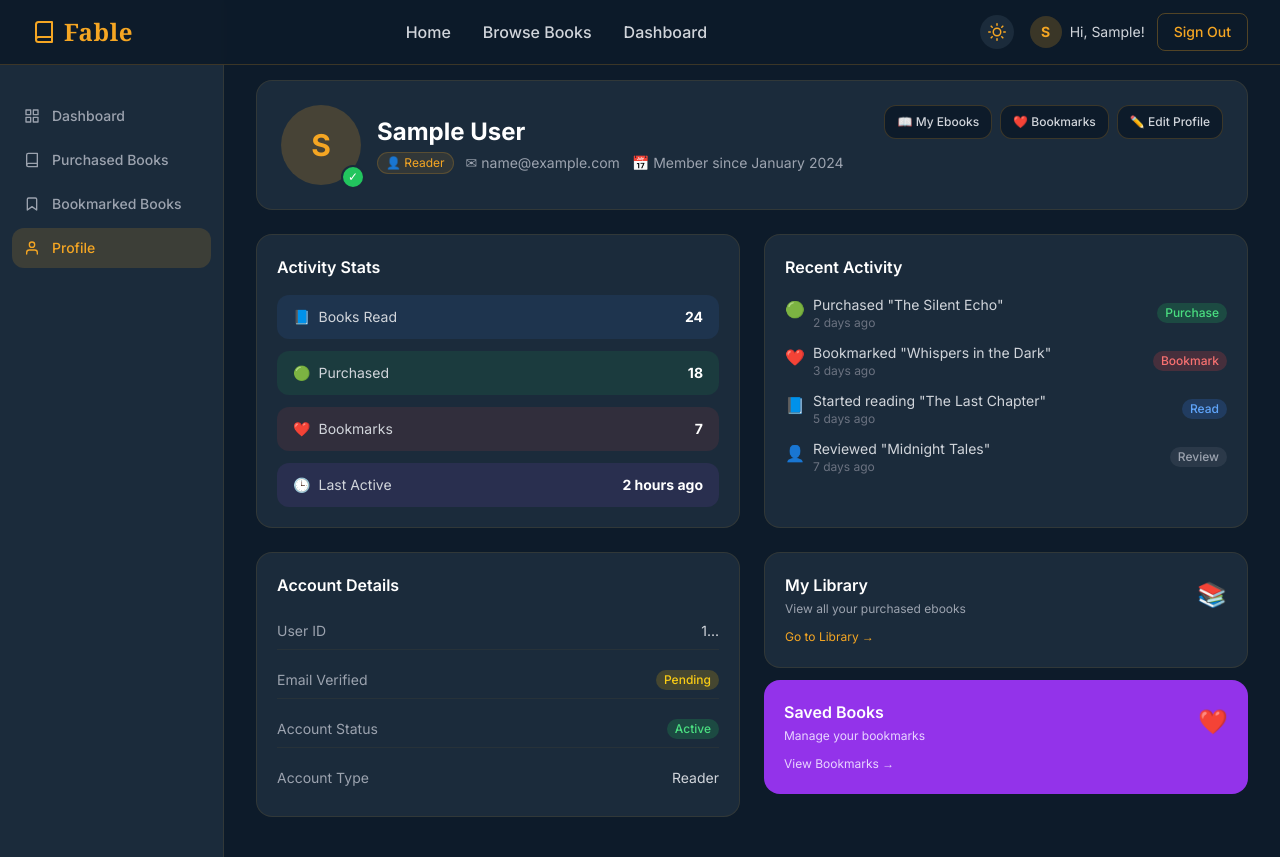
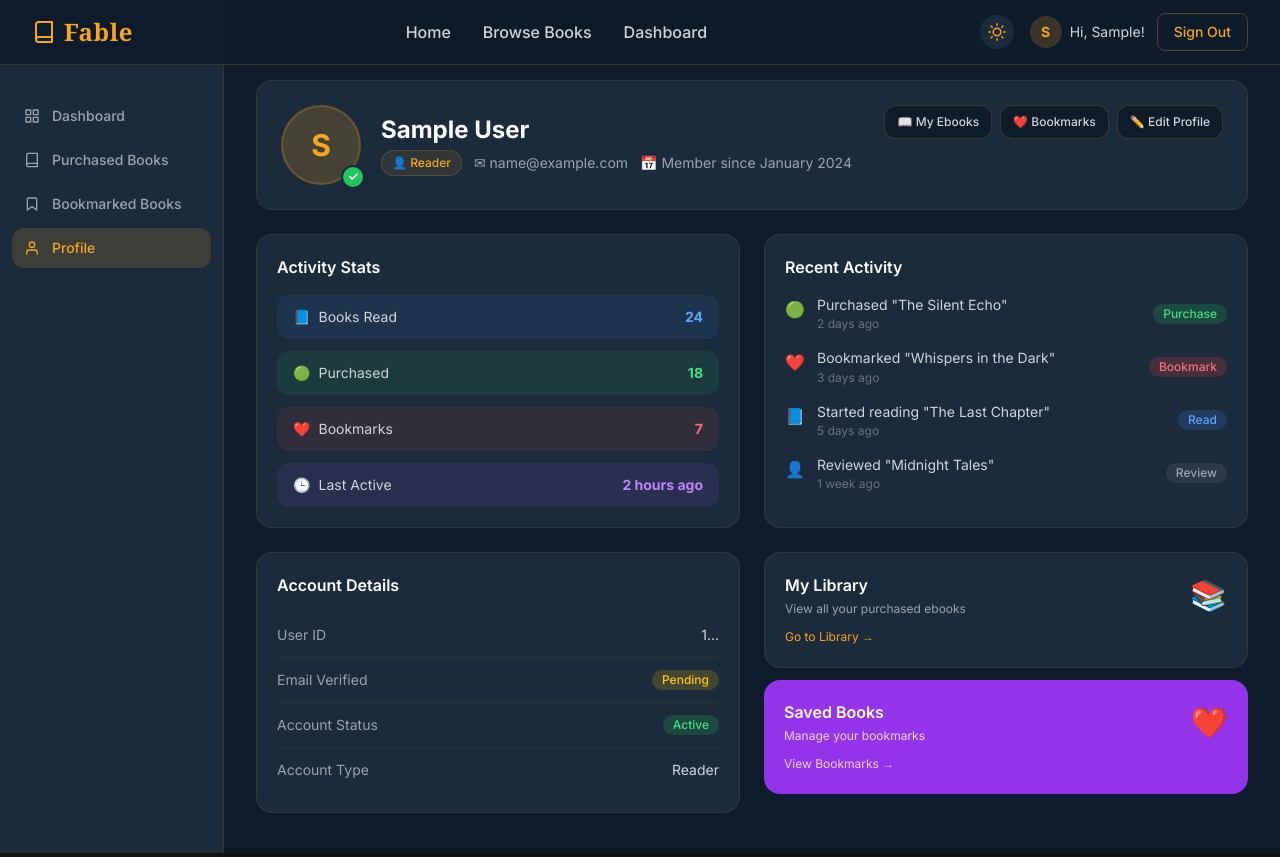
Before and after one commit to rakibmur420-source/B13-assignment-10_client, a Next.js app: page /dashboard/reader/profile in a window 1280 px wide. Built offline with nearby package versions, Linux system fonts and the light colour scheme; no server answers; sample sign-in values are in the browser's storage.

Commit message:
fix: reader

```diff
--- a/app/dashboard/reader/page.js
+++ b/app/dashboard/reader/page.js
@@ -1,19 +1,68 @@
 "use client";
-import { useEffect } from "react";
+import { useEffect, useState } from "react";
 import { useRouter } from "next/navigation";
 import { useAuth } from "@/context/AuthContext";
+import ReaderSidebar from "@/components/ReaderSidebar";
+import axios from "axios";
 
-export default function ReaderDashboardRedirect() {
-  const { user, loading } = useAuth();
+export default function PurchasedBooksPage() {
+  const { user, token, loading } = useAuth();
   const router = useRouter();
+  const [purchases, setPurchases] = useState([]);
+  const [fetching, setFetching] = useState(true);
+  const API_URL = process.env.NEXT_PUBLIC_API_URL;
+
   useEffect(() => {
     if (loading) return;
     if (!user) { router.push("/login"); return; }
-    router.push("/dashboard/reader/profile");
+    axios.get(`${API_URL}/api/transactions/my-purchases`, { headers: { Authorization: `Bearer ${token}` } })
+      .then(r => setPurchases(r.data || []))
+      .catch(() => {})
+      .finally(() => setFetching(false));
   }, [user, loading]);
+
   return (
-    <main className="min-h-screen bg-navy flex items-center justify-center">
-      <div className="w-12 h-12 border-4 border-gold/20 border-t-gold rounded-full animate-spin" />
-    </main>
+    <div className="flex bg-navy min-h-screen">
+      <ReaderSidebar />
+      <main className="flex-1 pt-20 px-8 pb-10">
+        <div className="mb-6">
+          <h1 className="text-2xl font-serif font-bold text-white">Purchased Books</h1>
+          <p className="text-gray-400 text-sm mt-1">All ebooks you have bought.</p>
+        </div>
+        {fetching ? (
+          <div className="flex items-center justify-center py-20">
+            <div className="w-10 h-10 border-4 border-gold/20 border-t-gold rounded-full animate-spin" />
+          </div>
+        ) : purchases.length === 0 ? (
+          <div className="bg-navy-light border border-gold/10 rounded-2xl p-16 text-center">
+            <p className="text-4xl mb-4">📖</p>
+            <p className="text-white font-semibold mb-2">No purchases yet</p>
+            <p className="text-gray-400 text-sm mb-6">Browse and buy your first ebook!</p>
+            <button onClick={() => router.push("/ebooks")} className="px-6 py-2 bg-gold text-navy font-bold rounded-xl text-sm">Browse Books</button>
+          </div>
+        ) : (
+          <div className="grid grid-cols-1 md:grid-cols-2 lg:grid-cols-3 gap-5">
+            {purchases.map((t) => (
+              <div key={t._id} onClick={() => router.push(`/ebooks/${t.ebook?._id}`)}
+                className="bg-navy-light border border-gold/10 rounded-2xl overflow-hidden cursor-pointer hover:border-gold/30 transition-all">
+                <div className="h-44 bg-navy flex items-center justify-center overflow-hidden">
+                  {t.ebook?.coverImage
+                    ? <img src={t.ebook.coverImage} alt={t.ebookTitle} className="w-full h-full object-cover" />
+                    : <span className="text-5xl">📖</span>}
+                </div>
+                <div className="p-4">
+                  <h3 className="text-white font-semibold mb-1">{t.ebookTitle}</h3>
+                  <p className="text-gray-400 text-xs mb-2">{t.ebook?.writerName}</p>
+                  <div className="flex items-center justify-between">
+                    <span className="text-gold text-sm font-medium">${t.amount}</span>
+                    <span className="px-2 py-0.5 bg-green-500/20 text-green-400 rounded-full text-xs">Purchased</span>
+                  </div>
+                </div>
+              </div>
+            ))}
+          </div>
+        )}
+      </main>
+    </div>
   );
 }
--- a/app/dashboard/reader/profile/page.js
+++ b/app/dashboard/reader/profile/page.js
@@ -6,11 +6,11 @@ import ReaderSidebar from "@/components/ReaderSidebar";
 import axios from "axios";
 import toast from "react-hot-toast";
 
-const recentActivity = [
-  { icon: "🟢", text: 'Purchased "The Silent Echo"', tag: "Purchase", color: "text-green-400 bg-green-500/20", days: 2 },
-  { icon: "❤️", text: 'Bookmarked "Whispers in the Dark"', tag: "Bookmark", color: "text-red-400 bg-red-500/20", days: 3 },
-  { icon: "📘", text: 'Started reading "The Last Chapter"', tag: "Read", color: "text-blue-400 bg-blue-500/20", days: 5 },
-  { icon: "👤", text: 'Reviewed "Midnight Tales"', tag: "Review", color: "text-gray-400 bg-gray-500/20", days: 7 },
+const RECENT_ACTIVITY = [
+  { icon: "🟢", text: 'Purchased "The Silent Echo"', tag: "Purchase", tagColor: "bg-green-500/20 text-green-400", ago: "2 days ago" },
+  { icon: "❤️", text: 'Bookmarked "Whispers in the Dark"', tag: "Bookmark", tagColor: "bg-red-500/20 text-red-400", ago: "3 days ago" },
+  { icon: "📘", text: 'Started reading "The Last Chapter"', tag: "Read", tagColor: "bg-blue-500/20 text-blue-400", ago: "5 days ago" },
+  { icon: "👤", text: 'Reviewed "Midnight Tales"', tag: "Review", tagColor: "bg-gray-500/20 text-gray-400", ago: "1 week ago" },
 ];
 
 export default function ReaderProfilePage() {
@@ -29,7 +29,10 @@ export default function ReaderProfilePage() {
     Promise.all([
       axios.get(`${API_URL}/api/transactions/my-purchases`, { headers: { Authorization: `Bearer ${token}` } }),
       axios.get(`${API_URL}/api/users/${user._id}/bookmarks`, { headers: { Authorization: `Bearer ${token}` } }),
-    ]).then(([p, b]) => { setPurchases(p.data); setBookmarks(b.data); }).catch(() => {});
+    ]).then(([p, b]) => {
+      setPurchases(p.data || []);
+      setBookmarks(b.data || []);
+    }).catch(() => {});
   }, [user, loading]);
 
   const handleSave = async () => {
@@ -39,114 +42,160 @@ export default function ReaderProfilePage() {
     } catch { toast.error("Failed to update"); }
   };
 
-  if (loading) return <div className="min-h-screen bg-navy flex items-center justify-center"><div className="w-12 h-12 border-4 border-gold/20 border-t-gold rounded-full animate-spin" /></div>;
+  if (loading) return (
+    <div className="min-h-screen bg-navy flex items-center justify-center">
+      <div className="w-12 h-12 border-4 border-gold/20 border-t-gold rounded-full animate-spin" />
+    </div>
+  );
+
+  const joinDate = user?.createdAt
+    ? new Date(user.createdAt).toLocaleDateString("en-US", { month: "long", year: "numeric" })
+    : "January 2024";
 
   return (
     <div className="flex bg-navy min-h-screen">
       <ReaderSidebar />
       <main className="flex-1 pt-20 px-8 pb-10">
-        {/* Header */}
+
+        {/* Profile Header */}
         <div className="bg-navy-light border border-gold/10 rounded-2xl p-6 mb-6">
-          <div className="flex items-start justify-between">
-            <div className="flex items-center gap-4">
+          <div className="flex items-start justify-between flex-wrap gap-4">
+            <div className="flex items-center gap-5">
               <div className="relative">
-                <div className="w-20 h-20 rounded-full bg-gold/20 flex items-center justify-center overflow-hidden">
-                  {user?.photoURL ? <img src={user.photoURL} className="w-20 h-20 rounded-full object-cover" /> :
-                    <span className="text-gold text-3xl font-bold">{user?.name?.charAt(0)}</span>}
+                <div className="w-20 h-20 rounded-full bg-gold/20 flex items-center justify-center overflow-hidden border-2 border-gold/20">
+                  {user?.photoURL
+                    ? <img src={user.photoURL} alt={user.name} className="w-20 h-20 rounded-full object-cover" />
+                    : <span className="text-gold text-3xl font-bold">{user?.name?.charAt(0)}</span>}
                 </div>
                 <div className="absolute -bottom-1 -right-1 w-6 h-6 bg-green-500 rounded-full border-2 border-navy-light flex items-center justify-center">
-                  <span className="text-white text-xs">✓</span>
+                  <span className="text-white text-xs font-bold">✓</span>
                 </div>
               </div>
               <div>
                 {editMode ? (
-                  <input value={name} onChange={e => setName(e.target.value)} className="bg-navy border border-gold/30 text-white text-xl font-bold rounded-lg px-3 py-1 focus:outline-none" />
-                ) : <h2 className="text-white text-2xl font-bold">{user?.name}</h2>}
-                <div className="flex items-center gap-3 mt-1">
-                  <span className="px-2 py-0.5 bg-gold/10 border border-gold/20 rounded-full text-xs text-gold">👤 Reader</span>
+                  <input value={name} onChange={e => setName(e.target.value)}
+                    className="bg-navy border border-gold/30 text-white text-xl font-bold rounded-lg px-3 py-1 focus:outline-none mb-1" />
+                ) : (
+                  <h2 className="text-white text-2xl font-bold mb-1">{user?.name}</h2>
+                )}
+                <div className="flex flex-wrap items-center gap-3">
+                  <span className="flex items-center gap-1 px-2.5 py-1 bg-gold/10 border border-gold/20 rounded-full text-xs text-gold font-medium">
+                    👤 Reader
+                  </span>
                   <span className="text-gray-400 text-sm">✉ {user?.email}</span>
-                  <span className="text-gray-400 text-sm">📅 Member since January 2024</span>
+                  <span className="text-gray-400 text-sm">📅 Member since {joinDate}</span>
                 </div>
               </div>
             </div>
-            <div className="flex gap-2">
-              <button onClick={() => router.push("/ebooks")} className="px-3 py-2 bg-navy border border-gold/20 text-gray-300 rounded-xl text-xs font-medium">📖 My Ebooks</button>
-              <button onClick={() => router.push("/dashboard/reader/bookmarks")} className="px-3 py-2 bg-navy border border-gold/20 text-gray-300 rounded-xl text-xs font-medium">❤️ Bookmarks</button>
-              {editMode
-                ? <button onClick={handleSave} className="px-3 py-2 bg-gold text-navy rounded-xl text-xs font-bold">✓ Save</button>
-                : <button onClick={() => setEditMode(true)} className="px-3 py-2 bg-navy border border-gold/20 text-gray-300 rounded-xl text-xs font-medium">✏️ Edit Profile</button>}
+            <div className="flex gap-2 flex-wrap">
+              <button onClick={() => router.push("/dashboard/reader/purchased")}
+                className="flex items-center gap-1 px-3 py-2 bg-navy border border-gold/20 hover:border-gold/40 text-gray-300 rounded-xl text-xs font-medium transition-all">
+                📖 My Ebooks
+              </button>
+              <button onClick={() => router.push("/dashboard/reader/bookmarks")}
+                className="flex items-center gap-1 px-3 py-2 bg-navy border border-gold/20 hover:border-gold/40 text-gray-300 rounded-xl text-xs font-medium transition-all">
+                ❤️ Bookmarks
+              </button>
+              {editMode ? (
+                <button onClick={handleSave}
+                  className="px-4 py-2 bg-gold text-navy rounded-xl text-xs font-bold">
+                  ✓ Save Changes
+                </button>
+              ) : (
+                <button onClick={() => setEditMode(true)}
+                  className="px-3 py-2 bg-navy border border-gold/20 hover:border-gold/40 text-gray-300 rounded-xl text-xs font-medium transition-all">
+                  ✏️ Edit Profile
+                </button>
+              )}
             </div>
           </div>
         </div>
 
-        <div className="grid grid-cols-2 gap-6 mb-6">
+        <div className="grid grid-cols-1 lg:grid-cols-2 gap-6 mb-6">
+          {/* Activity Stats */}
           <div className="bg-navy-light border border-gold/10 rounded-2xl p-5">
             <h3 className="text-white font-semibold mb-4">Activity Stats</h3>
             <div className="space-y-3">
               {[
-                { icon: "📘", label: "Books Read", value: 24, bg: "bg-blue-500/10" },
-                { icon: "🟢", label: "Purchased", value: purchases.length || 18, bg: "bg-green-500/10" },
-                { icon: "❤️", label: "Bookmarks", value: bookmarks.length || 7, bg: "bg-red-500/10" },
-                { icon: "🕒", label: "Last Active", value: "2 hours ago", bg: "bg-purple-500/10" },
+                { icon: "📘", label: "Books Read", value: 24, bg: "bg-blue-500/10", color: "text-blue-400" },
+                { icon: "🟢", label: "Purchased", value: purchases.length || 18, bg: "bg-green-500/10", color: "text-green-400" },
+                { icon: "❤️", label: "Bookmarks", value: bookmarks.length || 7, bg: "bg-red-500/10", color: "text-red-400" },
+                { icon: "🕒", label: "Last Active", value: "2 hours ago", bg: "bg-purple-500/10", color: "text-purple-400" },
               ].map(s => (
                 <div key={s.label} className={`flex items-center justify-between px-4 py-3 rounded-xl ${s.bg}`}>
-                  <div className="flex items-center gap-2 text-gray-300 text-sm"><span>{s.icon}</span><span>{s.label}</span></div>
-                  <span className="text-white font-bold text-sm">{s.value}</span>
+                  <div className="flex items-center gap-2 text-gray-300 text-sm">
+                    <span>{s.icon}</span><span>{s.label}</span>
+                  </div>
+                  <span className={`font-bold text-sm ${s.color}`}>{s.value}</span>
                 </div>
               ))}
             </div>
           </div>
+
+          {/* Recent Activity */}
           <div className="bg-navy-light border border-gold/10 rounded-2xl p-5">
             <h3 className="text-white font-semibold mb-4">Recent Activity</h3>
-            <div className="space-y-3">
-              {recentActivity.map((a, i) => (
-                <div key={i} className="flex items-center justify-between">
-                  <div className="flex items-start gap-2">
-                    <span className="text-base mt-0.5">{a.icon}</span>
+            <div className="space-y-4">
+              {RECENT_ACTIVITY.map((a, i) => (
+                <div key={i} className="flex items-center justify-between gap-3">
+                  <div className="flex items-start gap-3">
+                    <span className="text-base mt-0.5 flex-shrink-0">{a.icon}</span>
                     <div>
-                      <p className="text-gray-300 text-sm">{a.text}</p>
-                      <p className="text-gray-500 text-xs">{a.days} days ago</p>
+                      <p className="text-gray-300 text-sm leading-snug">{a.text}</p>
+                      <p className="text-gray-500 text-xs mt-0.5">{a.ago}</p>
                     </div>
                   </div>
-                  <span className={`px-2 py-0.5 rounded-full text-xs font-medium ${a.color}`}>{a.tag}</span>
+                  <span className={`px-2.5 py-0.5 rounded-full text-xs font-medium flex-shrink-0 ${a.tagColor}`}>{a.tag}</span>
                 </div>
               ))}
             </div>
           </div>
         </div>
 
-        <div className="grid grid-cols-2 gap-6">
+        <div className="grid grid-cols-1 lg:grid-cols-2 gap-6">
+          {/* Account Details */}
           <div className="bg-navy-light border border-gold/10 rounded-2xl p-5">
             <h3 className="text-white font-semibold mb-4">Account Details</h3>
-            <div className="space-y-3">
+            <div className="space-y-0">
               {[
-                { label: "User ID", value: user?._id?.slice(0, 12) + "..." },
+                { label: "User ID", value: (user?._id || "6a30f9458722...").slice(0, 14) + "..." },
                 { label: "Email Verified", value: "Pending", badge: "bg-yellow-500/20 text-yellow-400" },
                 { label: "Account Status", value: "Active", badge: "bg-green-500/20 text-green-400" },
                 { label: "Account Type", value: "Reader" },
               ].map(d => (
-                <div key={d.label} className="flex items-center justify-between py-2 border-b border-gold/5 last:border-0">
+                <div key={d.label} className="flex items-center justify-between py-3 border-b border-gold/5 last:border-0">
                   <span className="text-gray-400 text-sm">{d.label}</span>
-                  {d.badge ? <span className={`px-2 py-0.5 rounded-full text-xs font-medium ${d.badge}`}>{d.value}</span>
+                  {d.badge
+                    ? <span className={`px-2.5 py-0.5 rounded-full text-xs font-medium ${d.badge}`}>{d.value}</span>
                     : <span className="text-gray-300 text-sm">{d.value}</span>}
                 </div>
               ))}
             </div>
           </div>
+
+          {/* Quick Links */}
           <div className="space-y-3">
-            <div className="bg-navy-light border border-gold/10 rounded-2xl p-5 cursor-pointer hover:border-gold/30 transition-all" onClick={() => router.push("/dashboard/reader/purchased")}>
+            <div onClick={() => router.push("/dashboard/reader/purchased")}
+              className="bg-navy-light border border-gold/10 hover:border-gold/30 rounded-2xl p-5 cursor-pointer transition-all">
               <div className="flex items-center justify-between">
-                <div><h3 className="text-white font-semibold">My Library</h3><p className="text-gray-400 text-xs mt-1">View all your purchased ebooks</p></div>
-                <span className="text-2xl">📚</span>
+                <div>
+                  <h3 className="text-white font-semibold">My Library</h3>
+                  <p className="text-gray-400 text-xs mt-1">View all your purchased ebooks</p>
+                </div>
+                <span className="text-3xl">📚</span>
               </div>
-              <button className="mt-3 text-xs text-gold hover:underline">Go to Library →</button>
+              <span className="text-xs text-gold mt-3 inline-block">Go to Library →</span>
             </div>
-            <div className="bg-purple-600 rounded-2xl p-5 cursor-pointer hover:bg-purple-700 transition-all" onClick={() => router.push("/dashboard/reader/bookmarks")}>
+            <div onClick={() => router.push("/dashboard/reader/bookmarks")}
+              className="bg-purple-600 hover:bg-purple-700 rounded-2xl p-5 cursor-pointer transition-all">
               <div className="flex items-center justify-between">
-                <div><h3 className="text-white font-semibold">Saved Books</h3><p className="text-purple-200 text-xs mt-1">Manage your bookmarks</p></div>
-                <span className="text-2xl">❤️</span>
+                <div>
+                  <h3 className="text-white font-semibold">Saved Books</h3>
+                  <p className="text-purple-200 text-xs mt-1">Manage your bookmarks</p>
+                </div>
+                <span className="text-3xl">❤️</span>
               </div>
-              <button className="mt-3 text-xs text-purple-200 hover:underline">View Bookmarks →</button>
+              <span className="text-xs text-purple-200 mt-3 inline-block">View Bookmarks →</span>
             </div>
           </div>
         </div>
```
Also changed, not shown: app/dashboard/reader/bookmarks/page.js (+19 -9 lines).
